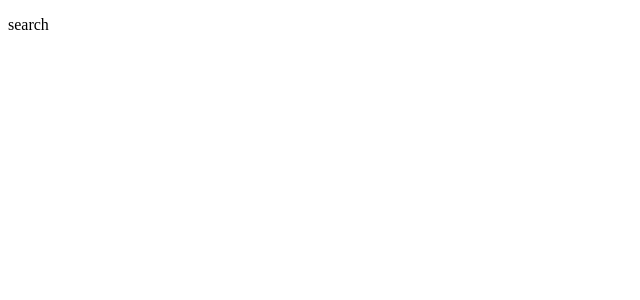
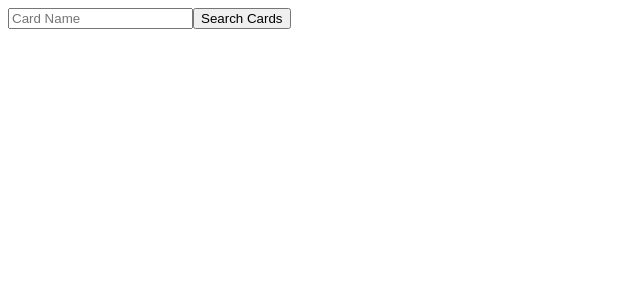
Before and after one commit to MROwens/deck_builder, a React (Create React App) app: page / in a window 1280 px wide. Shown: the top 300 px of the page, without its empty margins (0-640 px from the left). Built offline with nearby package versions, Linux system fonts and the light colour scheme.

Commit message:
Search pulls all like raw card data from API

```diff
--- a/package.json
+++ b/package.json
@@ -3,6 +3,8 @@
   "version": "0.1.0",
   "private": true,
   "dependencies": {
+    "cls-bluebird": "^2.0.1",
+    "mtgsdk": "^0.2.0",
     "react": "^15.5.4",
     "react-dom": "^15.5.4"
   },
--- a/src/components/CardSearch.js
+++ b/src/components/CardSearch.js
@@ -1,14 +1,40 @@
 import React from 'react'
 
+//const mtg = require('mtgsdk');
+import mtg from 'mtgsdk'
 
 class CardSearch extends React.Component{
+
+  searchForCards(event){
+    event.preventDefault();
+    mtg.card.where({ name: this.cardInput.value})
+      .then(cards => {
+          cards.forEach(showCards)
+
+          function showCards(item){
+          console.log(item.imageUrl)
+        }
+      })
+    console.log(this.cardInput.value);
+
+
+  }
 
   render(){
     return(
 
-      <p>search</p>
+      <div className='cardSearch'>
 
-    )
+        <form className='card-search' onSubmit={(e) => this.searchForCards(e)}>
+          <input type="text" required placeholder="Card Name" ref={(input) => {this.cardInput = input}} />
+          <button type="submit">Search Cards</button>
+        </form>
+
+        <p id="cardOutput"></p>
+
+      </div>
+
+    );
   }
 
 }
--- a/src/index.js
+++ b/src/index.js
@@ -1,8 +1,8 @@
 import React from 'react';
-import ReactDOM from 'react-dom';
+import {render} from 'react-dom';
 import App from './components/App';
 
-ReactDOM.render(
+render(
   <App />,
   document.getElementById('root')
 );
```
Also changed, not shown: components/CardSearch.js (deleted, +0 -33 lines).
